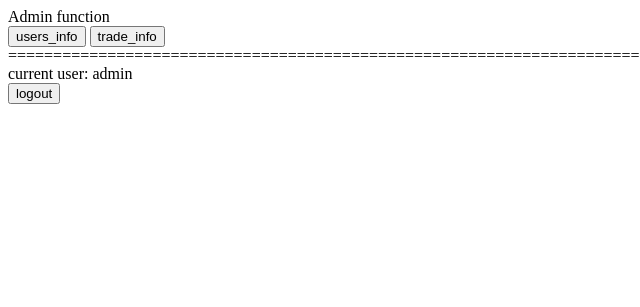
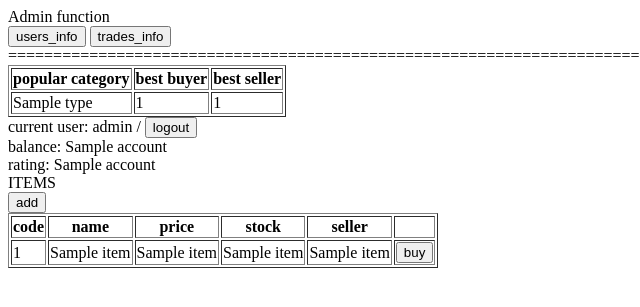
Before and after one commit to leecs0503/DB_termproject, a Flask app: page /action in a window 1280 px wide. Shown: the top 307 px of the page, without its empty margins (0-640 px from the left). Run offline with Flask 2, Linux system fonts and the light colour scheme; a user stored in the database is signed in; a database or web service that is not in the repository returns one stand-in record (values such as "Sample title"); some libraries are stand-ins or nearby versions.

Commit message:
~0607 0105

```diff
--- a/app.py
+++ b/app.py
@@ -3,25 +3,28 @@ from flask import Flask, render_template, request, redirect, session
 from flask_cors import CORS
 
 
+############ flask setting ############
+
 app = Flask(__name__)
-app.secret_key = 'COSECOSECOSE'
+app.secret_key = "COSECOSECOSE"
 CORS(app)
 connect = psycopg2.connect(dbname="termproject", user="postgres", password="1234")
 cur = connect.cursor()  # create cursor
 
 
+############ no cache setting ############
 
-############ no cache setting ############
 
 @app.after_request
 def set_response_headers(r):
-    r.headers['Cache-Control'] = 'no-cache, no-store, must-revalidate'
-    r.headers['Pragma'] = 'no-cache'
-    r.headers['Expires'] = '0'
+    r.headers["Cache-Control"] = "no-cache, no-store, must-revalidate"
+    r.headers["Pragma"] = "no-cache"
+    r.headers["Expires"] = "0"
     return r
 
 
 ############ main (login) page ############
+
 
 @app.route("/", methods=["GET", "POST"])
 def main():
@@ -36,6 +39,7 @@ def validation_id(id):
         return f"id({id}) is so long (id's length should be shorter than 20)"
     return ""
 
+
 def validation_password(password):
     if len(password) == 0:
         return "password can't be empty"
@@ -43,17 +47,19 @@ def validation_password(password):
         return f"password({password}) is so long (password's length should be shorter than 20)"
     return ""
 
+
 def login(id: str, password: str):
     try:
         cur.execute("SELECT count(*) from users where id = %s and password = %s;", (id, password))
         result = cur.fetchall()
         if result[0][0] == 1:
-            session['id'] = id
-            return redirect('/action', code=302)
+            session["id"] = id
+            return redirect("/action", code=302)
         else:
-            return redirect('/login_failed', code=302)
+            return redirect("/login_failed", code=302)
     except Exception as err:
         return f"{err}"
+
 
 def sign_up(id, password):
     try:
@@ -63,13 +69,15 @@ def sign_up(id, password):
         result = cur.fetchall()
         print(id, password)
         if result[0][0] == 1:
-            return f'id {id} already exists try again'
+            return f"id {id} already exists try again"
 
         cur.execute("INSERT INTO users VALUES(%s, %s);", (id, password))
+        cur.execute("INSERT INTO account VALUES(%s, %s, %s);", (id, 10000, "beginner"))
         return f"completely sign up id = {id} and password = {password}"
     except Exception as err:
         print(err)
         return f"{err}"
+
 
 @app.route("/register", methods=["GET", "POST"])
 def register():
@@ -95,61 +103,152 @@ def register():
 def login_failed():
     return render_template("login_failed.html")
 
+
 @app.route("/return", methods=["GET", "POST"])
 def re_turn():
     print(request.form)
-    return redirect('/', code=302)
+    return redirect("/", code=302)
+
 
 ############ main page ############
 
-def user_info():
+
+def users_info():
     cur.execute("SELECT * FROM users;")
     result = cur.fetchall()
-    return render_template('user_info.html', users=result)
+    return render_template("users_info.html", users=result)
 
-def trade_info():
-    return render_template('trade_info.html')
 
-@app.route('/admin_func')
+def trades_info():
+    cur.execute("SELECT * FROM trade;")
+    result = cur.fetchall()
+    return render_template("trades_info.html", trades=result)
+
+
+@app.route("/admin_func", methods=["GET", "POST"])
 def admin_func():
+    print(request.form)
     send = request.form["send"]
-    if send == "user_info":
-        return user_info()
-    if send == 'trades_info':
-        return render_template('trade_info.html')
+    if send == "users_info":
+        return users_info()
+    if send == "trades_info":
+        return trades_info()
     return "invalid request try again please"
+
+
+@app.route("/logout", methods=["GET", "POST"])
+def logout():
+    session["id"] = ""
+    print(request.form)
+    return redirect("/", code=302)
+
+
+def get_popular_category():
+    sql = """
+        select c.type
+            from category as c, (
+            	SELECT code, COUNT(code) as cnt
+            	FROM trade
+            	GROUP BY code) as G
+            where c.code = G.code
+            order by G.cnt DESC
+            limit 1;
+    """
+    cur.execute(sql)
+    result = cur.fetchall()
+    if len(result) == 0:
+        return "there is no item"
+    return result[0][0]
+
+
+def get_best_people(type):
+    sql = f"""
+        select {type}, sum(trade_price) as S
+            from trade
+            GROUP BY {type}
+            ORDER BY S DESC
+            limit 1;
+    """
+    cur.execute(sql)
+    result = cur.fetchall()
+    if len(result) == 0:
+        return f"there is no {type}"
+    return result[0][0]
+
+
+def get_user_info(id):
+    sql = """
+        SELECT * FROM account where id = %s;
+    """
+    print(id)
+    cur.execute(sql, (id,))
+    result = cur.fetchall()
+    return {
+        "id": result[0][0],
+        "balance": result[0][1],
+        "rating": result[0][2],
+    }
+
+
+def get_all_items():
+    sql = """
+        SELECT * FROM items;
+    """
+    cur.execute(sql)
+    result = cur.fetchall()
+    return result
+
 
 @app.route("/action")
 def action():
-    id = session['id']
+    print(request.form)
+
+    id = session["id"]
+    popular_category = get_popular_category()
+    best_buyer = get_best_people("buyer")
+    best_seller = get_best_people("seller")
+    items = get_all_items()
+    user_info = get_user_info(id)
+
     return render_template(
         "action.html",
-        admin_display='show' if id == 'admin' else 'none',
-        id=id
+        admin_display="show" if id == "admin" else "none",
+        id=id,
+        balance=user_info["balance"],
+        rating=user_info["rating"],
+        popular_category=popular_category,
+        best_buyer=best_buyer,
+        best_seller=best_seller,
+        items=items,
     )
-    # return render_template("main.html")
 
 
+############ item add page ############
 @app.route("/item_add")
 def item_add():
     return render_template("main.html")
 
 
+############ item buy page ############
 @app.route("/item_buy")
 def item_buy():
     return render_template("main.html")
 
 
+############ item buying page ############
 @app.route("/item_buying")
 def item_buying():
     return render_template("main.html")
 
 
+############ etc ############
 @app.route("/favicon.ico")
 def favicon():
     return send_from_directory(
         os.path.join(app.root_path, "static"), "favicon.ico", mimetype="image/vnd.microsoft.icon"
     )
 
+
+############ main ############
 if __name__ == "__main__":
     app.run()
--- a/templates/action.html
+++ b/templates/action.html
@@ -11,17 +11,68 @@
 <body>
     <div style="display:{{ admin_display }}">
         Admin function
-        <form type action=" /register" method="post">
-            <input type="submit" name="users info" value="users_info">
-            <input type="submit" name="trades info" value="trade_info">
+        <form type action="/admin_func" method="post">
+            <input type="submit" name="send" value="users_info">
+            <input type="submit" name="send" value="trades_info">
         </form>
         ============================================================================ <br />
     </div>
-    current user: {{id}}
-    <form action="/logout" method="post">
-        <input type="submit" name="logout" value="logout">
+
+    <table border="1">
+        <thead>
+            <th>popular category</th>
+            <th>best buyer</th>
+            <th>best seller</th>
+        </thead>
+
+        <tbody>
+            <tr>
+                <td>{{popular_category}}</td>
+                <td>{{best_buyer}}</td>
+                <td>{{best_seller}}</td>
+            </tr>
+        </tbody>
+    </table>
+    current user: {{id}} /
+    <form action="/logout" method="post" style="display: inline;">
+        <input type="submit" name="send" value="logout">
+    </form> <br />
+    balance: {{balance}} <br />
+    rating: {{rating}} <br />
+
+    ITEMS
+
+    <form action="/item_add" method="post">
+        <input type="submit" name="trades" value="add">
     </form>
+    <table border="1">
+        <thead>
+            <th>code</th>
+            <th>name</th>
+            <th>price</th>
+            <th>stock</th>
+            <th>seller</th>
+            <th></th>
+        </thead>
 
+        <tbody>
+            {% for item in items %}
+            <tr>
+                <td>{{item[0]}}</td>
+                <td>{{item[1]}}</td>
+                <td>{{item[2]}}</td>
+                <td>{{item[3]}}</td>
+                <td>{{item[4]}}</td>
+                <td>
+                    <form action="/item_buy" method="post">
+                        <input type="hidden" name="id" value={{item[0]}}>
+                        <input type="submit" name="buy" value="buy">
+                    </form>
+                </td>
+            </tr>
+            {% endfor %}
+        </tbody>
+    </table>
 
 
 
```
Also changed, not shown: templates/item_buy.html (added, +12 -0 lines), templates/trades_info.html (added, +32 -0 lines), templates/trade_info.html (deleted), templates/users_info.html (renamed from templates/user_info.html).
